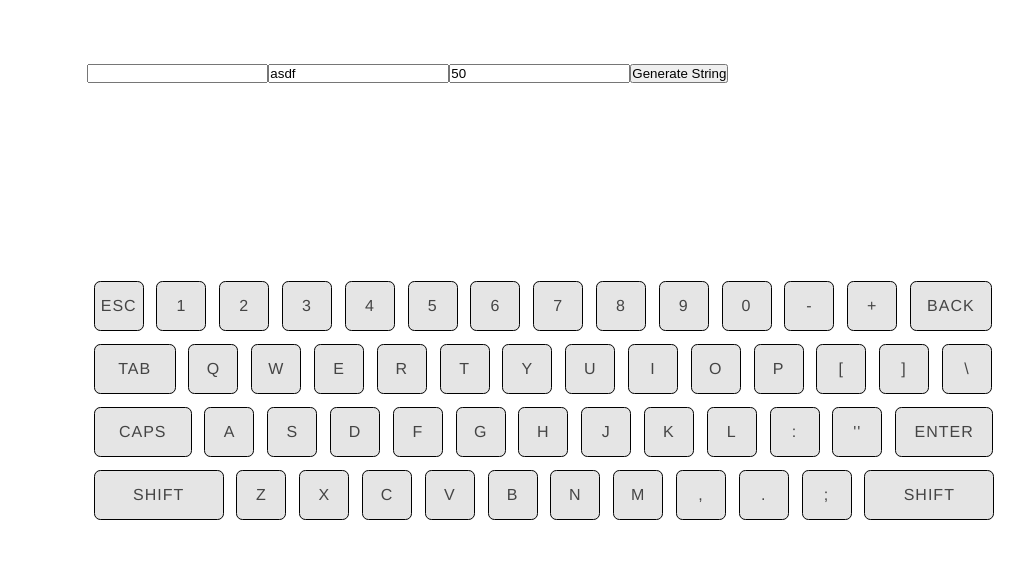
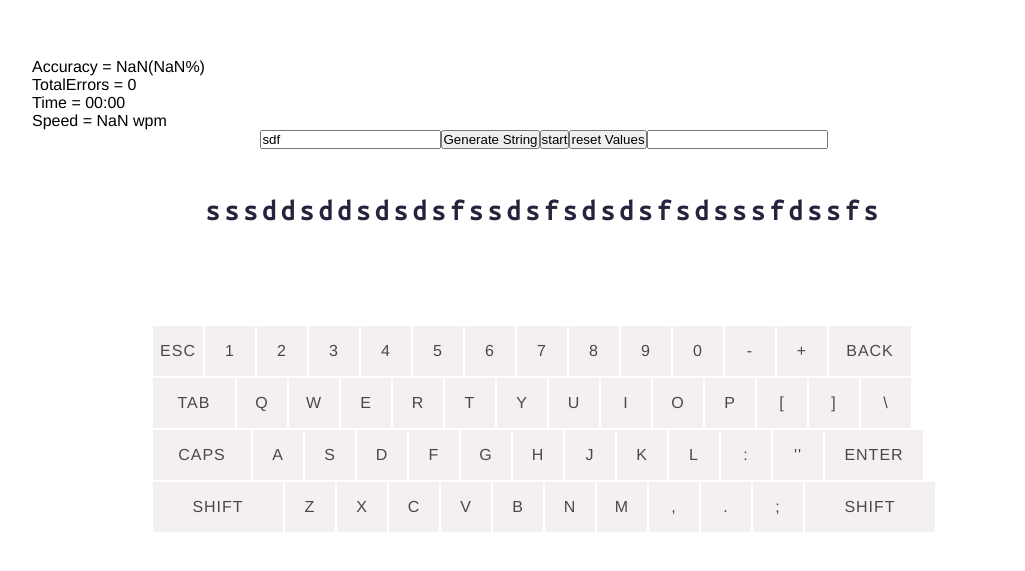
Before and after one commit to pyANSH/typing-guru, a React (Create React App) app: page / in a window 1280 px wide. Shown: the part 105-676 px from the top of the page, without its empty margins (96-1121 px from the left). Built offline with nearby package versions, Linux system fonts and the light colour scheme.

Commit message:
completed Functionality

```diff
--- a/package.json
+++ b/package.json
@@ -1,6 +1,7 @@
 {
   "name": "typing-guru",
   "version": "0.1.0",
+  "homepage": "https://pyansh.github.io/typing-guru",
   "private": true,
   "dependencies": {
     "@testing-library/jest-dom": "^5.16.5",
@@ -12,6 +13,8 @@
     "web-vitals": "^2.1.4"
   },
   "scripts": {
+    "predeploy": "npm run build",
+    "deploy": "gh-pages -d build",
     "start": "react-scripts start",
     "build": "react-scripts build",
     "test": "react-scripts test",
@@ -34,5 +37,8 @@
       "last 1 firefox version",
       "last 1 safari version"
     ]
+  },
+  "devDependencies": {
+    "gh-pages": "^4.0.0"
   }
 }
--- a/src/App.css
+++ b/src/App.css
@@ -1,3 +1,4 @@
+@import url("https://fonts.googleapis.com/css2?family=Ubuntu+Mono&display=swap");
 * {
   margin: 0%;
   padding: 0%;
@@ -5,82 +6,117 @@
 }
 :root {
   --background-color: #fff;
-  --key-color: #e5e5e5;
+  --key-color: #f5f0f0;
   --text-size: 24px;
+  --type-font: "Ubuntu Mono", monospace;
+  --typed-color: grey;
+  --to_type-color: #26243d;
 }
 body {
   background-color: var(--background-color);
   font-family: "Helvetica Neue", Helvetica, Arial, sans-serif;
-  font-weight: 500;
+  /* font-weight: 500;
   display: flex;
   flex-direction: column;
   justify-content: center;
   align-items: center;
+  height: 100vh; */
+}
+.App {
+  display: flex;
+  flex-direction: column;
+  justify-content: center;
   height: 100vh;
+  width: 80%;
+  margin: 0 auto;
 }
-
+.setting {
+  display: flex;
+  justify-content: center;
+  align-items: center;
+}
 .title {
   color: black;
-  text-transform: uppercase;
-  margin-top: 3em;
-  margin-bottom: 3em;
   font-size: 1em;
   letter-spacing: 0.3em;
+  display: flex;
+  margin: 3em auto;
+  text-align: center;
 }
-
+.title h1 {
+  font-family: var(--type-font);
+  font-size: 28px;
+}
+.to_type {
+  color: var(--to_type-color);
+}
+.typed {
+  color: var(--typed-color);
+}
 .keyboard {
   display: flex;
   flex-direction: column;
+  margin: 0 auto;
 }
-
 .row {
   list-style: none;
   display: flex;
 }
-
+.char_area {
+  height: 10%;
+  text-align: center;
+}
 li {
   height: 3em;
   width: 3em;
   color: rgba(0, 0, 0, 0.7);
-  border-radius: 0.4em;
   line-height: 3em;
   letter-spacing: 1px;
-  margin: 0.4em;
+  margin: 1px;
   transition: 0.3s;
   text-align: center;
   font-size: 1em;
 }
-
 #tab {
   width: 5em;
 }
-
 #caps {
   width: 6em;
 }
-
 #left-shift {
   width: 8em;
 }
-
 #enter {
   width: 6em;
 }
-
 #right-shift {
   width: 8em;
 }
-
 #back {
   width: 5em;
 }
 .key {
-  border: 0.5px solid black;
+  border: 0.5px solid #f5f0f0;
   background-color: var(--key-color);
 }
-
 .selected {
   background-color: transparent;
   -webkit-animation: vibrate-1 0.3s linear infinite both;
   animation: vibrate-1 0.3s linear infinite both;
 }
+.valid_char_option button {
+  height: 1.5rem;
+  width: 1.5rem;
+  display: flex;
+  text-align: center;
+  justify-content: center;
+  align-items: center;
+  border: none;
+  outline: none;
+}
+.select {
+  background-color: aqua;
+}
+.not_select {
+  background-color: #f5f0f0;
+}
--- a/src/App.js
+++ b/src/App.js
@@ -1,61 +1,187 @@
 import logo from './logo.svg';
 import './App.css';
-import { useEffect, useState } from 'react';
-
-
+import { useEffect, useState, useRef } from 'react';
 
 function App() {
+  const inputReference = useRef(null);
 
   const [text, setText] = useState("")
-  const [text2, setText2] = useState(" ")
+  const [text2, setText2] = useState("")
   const [character, setCharacter] = useState('')
   const [inputChar, setInputChar] = useState('')
-  const [validStr, setValidStr] = useState('asdf')
+  const [validStr, setValidStr] = useState('sdf')
   const [length, setLength] = useState(50)
-  // window.addEventListener('onkey')
+
+  const [correct, setCorrect] = useState({
+    ' ': 0, a: 1, b: 0, c: 0, d: 0, e: 0, f: 0, g: 0, h: 0, i: 0, j: 0, k: 0, l: 0, m: 0, n: 0, o: 0, p: 0, q: 0, r: 0, s: 0, t: 0, u: 0, v: 0, w: 0, x: 0, y: 0, z: 0
+  })
+  const [error, setError] = useState({
+    ' ': 0, a: 1, b: 0, c: 0, d: 0, e: 0, f: 0, g: 0, h: 0, i: 0, j: 0, k: 0, l: 0, m: 0, n: 0, o: 0, p: 0, q: 0, r: 0, s: 0, t: 0, u: 0, v: 0, w: 0, x: 0, y: 0, z: 0
+  })
+
+  const [time, setTime] = useState(0);
+
+  const [errorCount, setErrorCount] = useState(0)
+  const [correctCount, setCorrectCount] = useState(0)
+
+  const [accuracy, setAccuracy] = useState(0)
+  const [totalWords, setTotalWords] = useState(0)
+  const [changeInAccuracy, setChangeInAccuracy] = useState(0)
+  const [speed, setSpeed] = useState(0)
+
+  const [running, setRunning] = useState(false);
+
+  useEffect(() => {
+    let interval;
+    if (running) {
+      interval = setInterval(() => {
+        setTime((prevTime) => prevTime + 10);
+      }, 10);
+    } else if (!running) {
+      clearInterval(interval);
+    }
+    return () => clearInterval(interval);
+  }, [running]);
 
   function stringGenerate() {
+    var y = validStr + ''
+    var letters = new Set();
+    for (let i = 0; i < y.length; i++) {
+      letters.add(y[i])
+    }
+    var x = Array.from(letters).join('')
+
     var res = ''
     for (let index = 0; index < length; index++) {
-      var res = res + validStr.charAt(Math.floor(Math.random() * (Math.floor(Math.random() * 10))))
+      var res = res + x.charAt(Math.floor(Math.random() * (Math.floor(Math.random() * 10))))
     }
     setInputChar(res)
+    setText2('')
   }
-  // function isValid(key, queue) {
+  const handleClick = (e) => {
+    if (running === true) {
+      setTotalWords(totalWords + 1)
+      if (e.key == inputChar[0]) {
+        var x = inputChar[0]
+        setText2(text2 + x)
+        setInputChar(inputChar.substring(1))
+        let a = e.key
+        var m = { a: correct[e.key] + 1 }
+        setCorrectCount(correctCount + 1)
+        setCorrect(correct => ({
+          ...correct,
+          ...m
+        }))
+      }
 
-  // }
-  const handleClick = (e) => {
-    if (e.key == inputChar[0]) {
-      setInputChar(inputChar.substring(1))
-      console.log('working')
+      else {
+        let a = e.key
+        var m = { a: error[e.key] + 1 }
+        setErrorCount(errorCount + 1)
+        setCorrect(error => ({
+          ...error,
+          ...m
+        }))
+      }
     }
     else {
-      console.log('error')
+      window.alert('press start to start typing')
     }
+  }
+  const add_validChar = (str) => {
+    setValidStr(validStr + str)
+  }
+  const valueCheck = (a) => {
+    if (a in validStr) {
+      return true
+    }
+    else {
+      return false
+    }
+  }
+  function restart() {
+    // stringGenerate()
+    info()
+    triggerStopWatch()
+  }
+  function reset() {
+    setAccuracy(0)
+    setChangeInAccuracy(0)
+    setCorrectCount(0)
+    setErrorCount(0)
+    setTotalWords(0)
+    setSpeed(0)
+    setTime(0)
+  }
+  function info() {
+    let m = (correctCount / totalWords) * 100
+    setChangeInAccuracy(accuracy - m)
+    setAccuracy(m)
+    let a = ((time / (1000 * 60)))
+    let s = totalWords / a
+    setSpeed(s)
+  }
+  function triggerStopWatch() {
+    if (running === false) {
+      // setTime(0)
+      setRunning(true)
+    }
+    else {
+      setRunning(false)
+    }
+  }
+  useEffect(() => {
 
+    if (inputChar.length == 0) {
+      info()
+      stringGenerate()
     }
+  }, [inputChar])
+  const toHHMMSS = (secs) => {
+    var sec_num = parseInt(secs, 10)
+    var hours = Math.floor(sec_num / 3600)
+    var minutes = Math.floor(sec_num / 60) % 60
+    var seconds = sec_num % 60
 
+    return [hours, minutes, seconds]
+      .map(v => v < 10 ? "0" + v : v)
+      .filter((v, i) => v !== "00" || i > 0)
+      .join(":")
+  }
+  return (
 
-  return (
-    <div className="App">
+    <div className="App" >
+      <p>Accuracy = {accuracy}({(changeInAccuracy === NaN) ? ' ' : changeInAccuracy > 0 ? ('+' + changeInAccuracy) : changeInAccuracy}%)</p>
+      <p>TotalErrors = {errorCount} </p>
+      <p>Time = {toHHMMSS((time / 1000))} </p>
+      <p>Speed = {speed} wpm </p>
+      <div className="valid_char_option">
+        {/* <button onClick={(e) => { add_validChar(e.target.value) }} className={(x) => { (valueCheck(x.target.value)) ? 'select' : 'not_select' }} value='a'>a</button> */}
+      </div>
+      <div className="setting">
+        <input type="text" value={validStr} onChange={(e) => {
+          setValidStr(e.target.value)
+        }} />
+        <button onClick={stringGenerate}>Generate String</button>
+        <button onClick={restart}>{(running === false) ? 'start' : 'Stop'}</button>
+        <button onClick={reset}>reset Values</button>
         <input type="text"
+          className=''
           readOnly={true}
           onKeyDown={(e) =>
             handleClick(e)
           } />
-      <input type="text" value={validStr} onChange={(e) => {
-        setValidStr(e.target.value)
-      }} />
-      <input type="text" value={length} onChange={(e) => {
-        setLength(e.target.value)
-      }} />
-      <button onClick={stringGenerate}>Generate String</button>
+      </div>
+      <div className="title char_area">
+        <h1 className="typed">
+          {text2}
+        </h1>
 
-
+        <h1 className="to_type">
+          {inputChar}
+        </h1>
+      </div>
       <div className="keyboard">
-
-        <h1 className="title">{inputChar}</h1>
-        <h1 className="title">{text2}</h1>
         <div className="keyboard">
           <ul className="row row-0">
             <li className="key" id="esc">ESC</li>
```
Also changed, not shown: 1 other file (tests, documents, lock files or other folders). Lines whose indentation alone changed are shown as unchanged.
